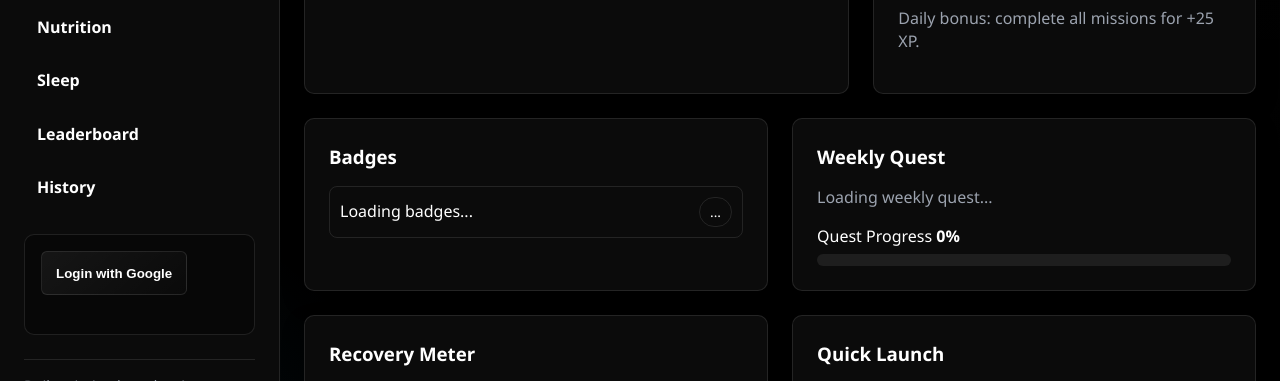
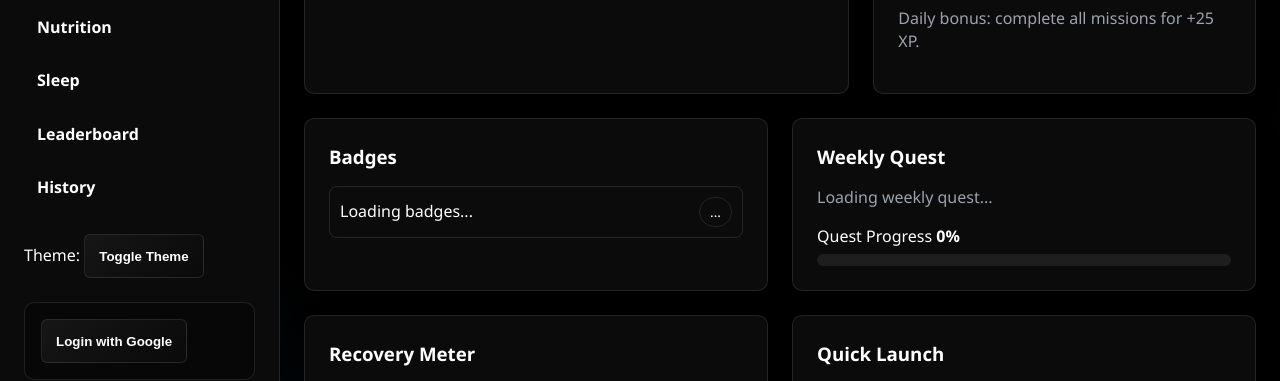
Before and after one commit to Joshua33XD/Zynergy, a plain HTML site: page index.html in a window 1280 px wide. Shown: the part 355-736 px from the top of the page. Drawn offline with Linux system fonts and the light colour scheme; a script that the page names is missing.

Commit message:
themeadd

```diff
--- a/index.html
+++ b/index.html
@@ -28,6 +28,10 @@
           <li><a href="history.html">History</a></li>
         </ul>
       </nav>
+      <div class="theme-changer">
+        <label for="theme-select">Theme:</label>
+           <button id="themeToggleBtn" type="button" onclick="setupThemeToggle()">Toggle Theme</button>
+      </div>
       <div class="profile-block">
         <div class="login" id="login">
           <button onclick="loginpage()">Login with Google</button>
```
